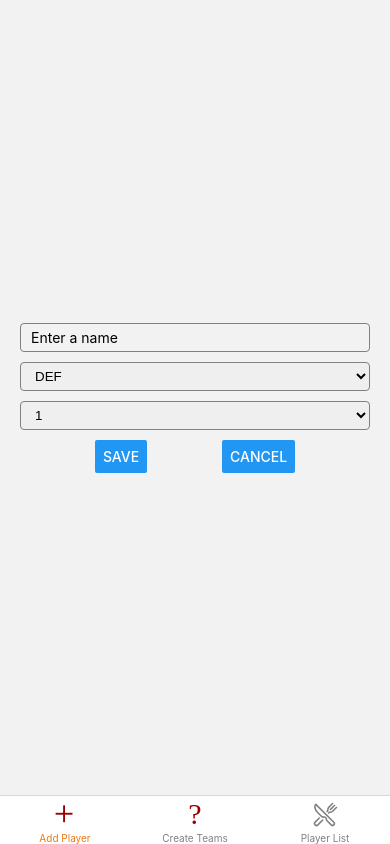
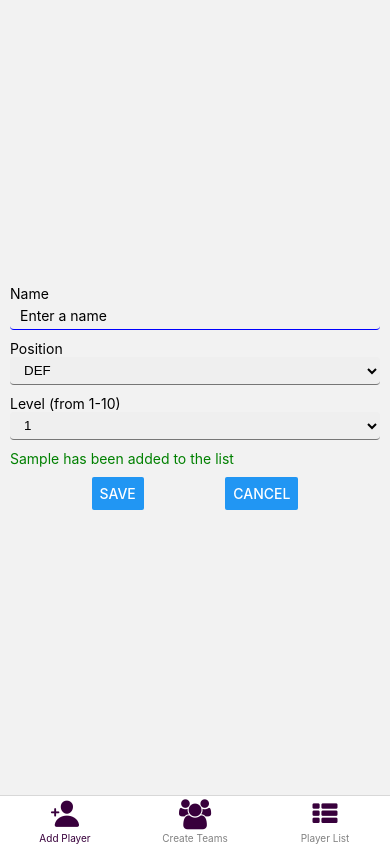
Before and after one commit to HaithamDesouky/balanced-team-generator, a React Native app: screen / in a window 390 px wide. Both pictures are taken after typing "Sample" into the empty fields and a click on the button "SAVE". Built offline with nearby package versions, Linux system fonts and the light colour scheme.

Commit message:
feat: player creator improvements

```diff
--- a/App.tsx
+++ b/App.tsx
@@ -8,23 +8,36 @@ import { PlayerCreator } from "screens/PlayerCreator";
 import ExploreIcon from "Icons/ExploreIcon";
 import RestaurantIcon from "Icons/RestaurantIcon";
 import { PlayerList } from "screens/PlayerList";
-import Icon from "react-native-vector-icons/Ionicons";
-// import Icon as AntDesignIcon from "react-native-vector-icons/AntDesign";
+import * as IoniIcon from "react-native-vector-icons/Ionicons";
+import * as AntDesignIcon from "react-native-vector-icons/AntDesign";
+import * as FontAwesome from "react-native-vector-icons/FontAwesome";
+
+import { SafeAreaProvider } from "react-native-safe-area-context";
 
 const Stack = createNativeStackNavigator();
 
 const Drawer = createDrawerNavigator();
 const RootStack = createBottomTabNavigator();
 
+const colorPalette = {
+  primary: "#04f5ff",
+  secondary: "#e90052",
+  surface: "#ffffff",
+  tertiary: "#00ff85",
+  contrast: "#38003c",
+};
+
 export default function App() {
   return (
+    <SafeAreaProvider>
       <NavigationContainer>
         <RootStack.Navigator
           initialRouteName="ExploreStack"
           screenOptions={({ route }) => ({
             headerShown: false,
-          tabBarActiveTintColor: "#e67a15",
+            tabBarActiveTintColor: colorPalette.contrast,
             tabBarInactiveTintColor: "gray",
+            tabBarInactiveBackgroundColor: colorPalette.surface,
           })}
         >
           <RootStack.Screen
@@ -32,7 +45,11 @@ export default function App() {
             component={PlayerCreator}
             options={{
               tabBarIcon: ({ color, size }) => (
-              <Icon name="add" size={30} color="#900" />
+                <IoniIcon.default
+                  name="person-add"
+                  size={30}
+                  color={colorPalette.contrast}
+                />
               ),
               tabBarLabel: "Add Player",
             }}
@@ -42,7 +59,11 @@ export default function App() {
             component={TeamGenerator}
             options={{
               tabBarIcon: ({ color, size }) => (
-              <Icon name="team" size={30} color="#900" />
+                <FontAwesome.default
+                  name="group"
+                  size={30}
+                  color={colorPalette.contrast}
+                />
               ),
               tabBarLabel: "Create Teams",
             }}
@@ -53,12 +74,17 @@ export default function App() {
             component={PlayerList}
             options={{
               tabBarIcon: ({ color, size }) => (
-              <RestaurantIcon color={color} size={size} />
+                <FontAwesome.default
+                  name="th-list"
+                  color={colorPalette.contrast}
+                  size={size}
+                />
               ),
               tabBarLabel: "Player List",
             }}
           />
         </RootStack.Navigator>
       </NavigationContainer>
+    </SafeAreaProvider>
   );
 }
--- a/app.json
+++ b/app.json
@@ -1,8 +1,8 @@
 {
   "expo": {
-    "name": "TeamGenerator",
-    "slug": "TeamGenerator",
-    "version": "1.0.0",
+    "name": "teamgenerator",
+    "slug": "teamgenerator",
+    "version": "3.0.0",
     "orientation": "portrait",
     "icon": "./assets/icon.png",
     "userInterfaceStyle": "light",
--- a/babel.config.js
+++ b/babel.config.js
@@ -1,7 +1,7 @@
 module.exports = function (api) {
   api.cache(true);
   return {
-    presets: ["babel-preset-expo"],
+    presets: ["babel-preset-expo", "module:metro-react-native-babel-preset"],
     plugins: [
       [
         "module-resolver",
@@ -12,6 +12,7 @@ module.exports = function (api) {
           },
         },
       ],
+      "react-native-reanimated/plugin",
     ],
   };
 };
--- a/package.json
+++ b/package.json
@@ -16,12 +16,15 @@
     "@react-navigation/native": "^6.1.7",
     "@react-navigation/native-stack": "^6.9.13",
     "@types/react": "~18.2.14",
+    "@types/react-native": "^0.72.2",
     "expo": "~49.0.5",
     "expo-status-bar": "~1.6.0",
     "firebase": "^10.1.0",
     "react": "18.2.0",
     "react-native": "0.72.3",
+    "react-native-modal": "^13.0.1",
     "react-native-picker-select": "^8.0.4",
+    "react-native-reanimated": "~3.3.0",
     "react-native-safe-area-context": "4.6.3",
     "react-native-screens": "~3.22.0",
     "react-native-svg": "^13.10.0",
--- /dev/null
+++ b/src/components/SuccessModal/SuccessModal.tsx
@@ -0,0 +1,50 @@
+import React from "react";
+import { View, Text, Button, StyleSheet } from "react-native";
+import Modal from "react-native-modal";
+
+interface SuccessModalProps {
+  isVisible: boolean;
+  onClose: () => void;
+  onViewPlayers: () => void;
+  onCreateTeams: () => void;
+}
+
+const SuccessModal: React.FC<SuccessModalProps> = ({
+  isVisible,
+  onClose,
+  onViewPlayers,
+  onCreateTeams,
+}) => {
+  return (
+    <Modal isVisible={isVisible}>
+      <View style={styles.modalContent}>
+        <Text style={styles.successText}>Player saved correctly.</Text>
+        <View style={styles.buttonContainer}>
+          <Button title="See Players List" onPress={onViewPlayers} />
+          <Button title="Create Teams" onPress={onCreateTeams} />
+        </View>
+        <Button title="Close" onPress={onClose} />
+      </View>
+    </Modal>
+  );
+};
+
+const styles = StyleSheet.create({
+  modalContent: {
+    backgroundColor: "white",
+    padding: 20,
+    borderRadius: 10,
+    alignItems: "center",
+  },
+  successText: {
+    fontSize: 18,
+    marginBottom: 10,
+  },
+  buttonContainer: {
+    flexDirection: "row",
+    justifyContent: "space-between",
+    marginBottom: 10,
+  },
+});
+
+export default SuccessModal;
--- a/src/screens/PlayerCreator.tsx
+++ b/src/screens/PlayerCreator.tsx
@@ -1,27 +1,73 @@
-import React, { useState } from "react";
-import { View, TextInput, Button, StyleSheet, Alert, Text } from "react-native";
+import React, { useState, useEffect, useRef } from "react";
+import {
+  View,
+  TextInput,
+  Button,
+  StyleSheet,
+  Alert,
+  Text,
+  Keyboard,
+} from "react-native";
 import { Picker } from "@react-native-picker/picker";
+import SuccessModal from "src/components/SuccessModal/SuccessModal";
+import AsyncStorage from "@react-native-async-storage/async-storage";
+import { Platform, StatusBar, TouchableWithoutFeedback } from "react-native";
+import { SafeAreaView } from "react-native-safe-area-context";
 
-const PlayerCreator = () => {
+const PlayerCreator = ({ navigation }: any) => {
   const [name, setName] = useState("");
   const [role, setRole] = useState("DEF");
   const [rating, setRating] = useState("1");
   const [errorMessage, setErrorMessage] = useState("");
+  const [successMessage, setSuccessMessage] = useState("");
+  const [textFocused, setTextFocused] = useState(false);
 
-  const handleSave = () => {
+  const localInputRef = useRef<TextInput>();
+
+  const keyboardDidHideCallback = () => {
+    localInputRef?.current?.blur?.();
+  };
+
+  useEffect(() => {
+    const keyboardDidHideSubscription = Keyboard.addListener(
+      "keyboardDidHide",
+      keyboardDidHideCallback
+    );
+
+    return () => {
+      keyboardDidHideSubscription?.remove();
+    };
+  }, []);
+
+  const handleSave = async () => {
     if (!name.trim()) {
       setErrorMessage("Please enter a name.");
       return;
     }
 
+    /*     if (Platform.OS === "web") {
       const playersJSON = localStorage.getItem("Players");
-
       const existingPlayers = JSON.parse(playersJSON || "[]") || [];
-
       console.log({ existingPlayers });
       // Check if a player with the same name already exists
       if (existingPlayers.some((player) => player.name === name)) {
         console.log("im here");
+        setErrorMessage("Player already exists.");
+        return;
+      }
+      // Create a new player object
+      const newPlayer = { name, role, rating };
+      // Add the new player to the existing array
+      const updatedPlayers = [...existingPlayers, newPlayer];
+      // Update local storage with the updated array
+      localStorage.setItem("Players", JSON.stringify(updatedPlayers));
+    } else { */
+    try {
+      const playersJSON = await AsyncStorage.getItem("Players");
+      const existingPlayers = JSON.parse(playersJSON || "[]") || [];
+
+      // Check if a player with the same name already exists
+      if (existingPlayers.some((player) => player.name === name)) {
         setErrorMessage("Player already exists.");
         return;
       }
@@ -32,8 +78,19 @@ const PlayerCreator = () => {
       // Add the new player to the existing array
       const updatedPlayers = [...existingPlayers, newPlayer];
 
-    // Update local storage with the updated array
-    localStorage.setItem("Players", JSON.stringify(updatedPlayers));
+      // Update AsyncStorage with the updated array
+      await AsyncStorage.setItem("Players", JSON.stringify(updatedPlayers));
+
+      // Clear the form fields
+      setName("");
+      setRole("DEF");
+      setRating("1");
+      setErrorMessage("");
+      setSuccessMessage(`${name} has been added to the list`);
+    } catch (error) {
+      console.error("Error saving player:", error);
+    }
+    /*  } */
 
     // Clear the form fields
     setName("");
@@ -51,29 +108,60 @@ const PlayerCreator = () => {
   const handleNameChange = (text) => {
     // Clear the error message when the user starts typing
     setErrorMessage("");
+    setErrorMessage("");
     setName(text);
   };
 
   return (
+    <SafeAreaView style={styles.mainContainer}>
       <View style={styles.container}>
+        <View>
+          <Text>Name</Text>
           <TextInput
-        style={styles.input}
+            ref={(ref) => {
+              localInputRef && (localInputRef.current = ref as any);
+            }}
+            style={{
+              ...styles.input,
+              borderColor: textFocused ? "red" : "blue",
+            }}
             placeholder="Enter a name"
             value={name}
+            onFocus={() => setTextFocused(true)}
+            onBlur={() => setTextFocused(false)}
             onChangeText={handleNameChange}
+            onEndEditing={() => setTextFocused(false)}
           />
+          <TouchableWithoutFeedback
+            onPress={() => {
+              setTextFocused(false);
+              localInputRef?.current?.blur();
+            }}
+          >
+            <>
+              {textFocused && <Text>FOCUS</Text>}
+              <Text>Position</Text>
               <Picker
                 style={styles.input}
                 selectedValue={role}
+                onFocus={() => {
+                  setTextFocused(false);
+                  localInputRef?.current?.blur();
+                }}
                 onValueChange={(itemValue) => setRole(itemValue)}
               >
                 <Picker.Item label="DEF" value="DEF" />
                 <Picker.Item label="ATT" value="ATT" />
               </Picker>
+              <Text>{"Level (from 1-10)"}</Text>
               <Picker
                 style={styles.input}
                 selectedValue={rating}
                 onValueChange={(itemValue) => setRating(itemValue)}
+                onFocus={() => {
+                  setTextFocused(false);
+                  localInputRef?.current?.blur();
+                }}
               >
                 {Array.from({ length: 10 }, (_, index) => (
                   <Picker.Item
@@ -83,27 +171,48 @@ const PlayerCreator = () => {
                   />
                 ))}
               </Picker>
+            </>
+          </TouchableWithoutFeedback>
+        </View>
         {errorMessage && <Text style={styles.errorText}>{errorMessage}</Text>}
+        {successMessage && (
+          <Text style={styles.successMessage}>{successMessage}</Text>
+        )}
+
         <View style={styles.buttonContainer}>
           <Button title="Save" onPress={handleSave} />
           <Button title="Cancel" onPress={handleCancel} />
         </View>
+        {/*      <SuccessModal
+          isVisible={isSuccessModalVisible}
+          onClose={closeSuccessModal}
+          onViewPlayers={navigateToPlayersList}
+          onCreateTeams={navigateToCreateTeams}
+        /> */}
       </View>
+    </SafeAreaView>
   );
 };
 
 const styles = StyleSheet.create({
+  mainContainer: {
+    height: "100%",
+  },
   container: {
     flex: 1,
     justifyContent: "center",
-    paddingHorizontal: 20,
+    // paddingTop: Platform.OS === "android" ? StatusBar.currentHeight : 0,
+    height: "100%",
+    paddingHorizontal: 10,
   },
   input: {
+    borderTopWidth: 0,
+    borderLeftWidth: 0,
+    borderRightWidth: 0,
     marginBottom: 10,
     paddingVertical: 5,
     paddingHorizontal: 10,
     borderWidth: 1,
-    borderColor: "gray",
     borderRadius: 4,
   },
   buttonContainer: {
@@ -114,6 +223,10 @@ const styles = StyleSheet.create({
     color: "red",
     marginBottom: 10,
   },
+  successMessage: {
+    color: "green",
+    marginBottom: 10,
+  },
 });
 
 export { PlayerCreator };
--- a/src/screens/PlayerList.tsx
+++ b/src/screens/PlayerList.tsx
@@ -1,14 +1,31 @@
-import { View, Text } from "react-native";
-import React from "react";
-import { initialPlayers } from "src/mock/mockPlayerList";
+import React, { useEffect, useState } from "react";
+import { Text } from "react-native";
+import AsyncStorage from "@react-native-async-storage/async-storage";
+import { SafeAreaView } from "react-native-safe-area-context";
 
 export const PlayerList = () => {
+  const [playerList, setPlayerList] = useState([]);
+
+  useEffect(() => {
+    const fetchPlayerList = async () => {
+      try {
+        const playersJSON = await AsyncStorage.getItem("Players");
+        const savedPlayers = JSON.parse(playersJSON || "[]");
+        setPlayerList(savedPlayers);
+      } catch (error) {
+        console.error("Error fetching player list:", error);
+      }
+    };
+
+    fetchPlayerList();
+  }, []);
+
   return (
-    <View>
-      <Text>PlayerCreator</Text>
-      {initialPlayers.map((player) => (
-        <Text>{player.name}</Text>
+    <SafeAreaView>
+      <Text>Player List</Text>
+      {playerList.map((player, index) => (
+        <Text key={index}>{player.name}</Text>
       ))}
-    </View>
+    </SafeAreaView>
   );
 };
```
Also changed, not shown: 1 other file (tests, documents, lock files or other folders). Lines whose indentation alone changed are shown as unchanged.
